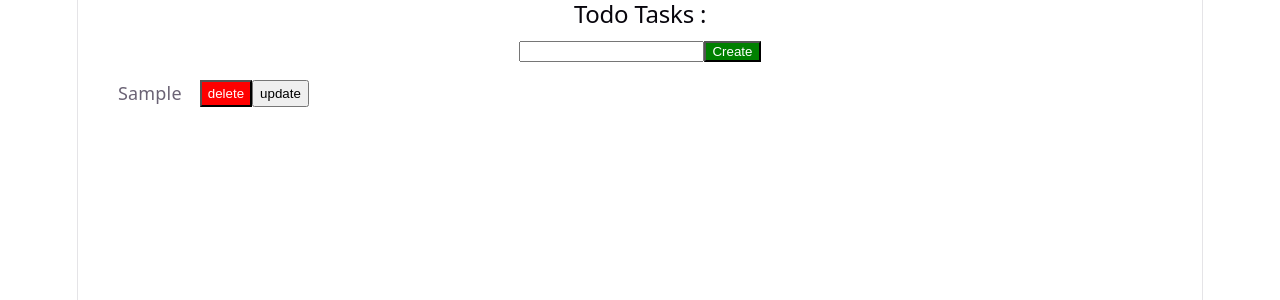
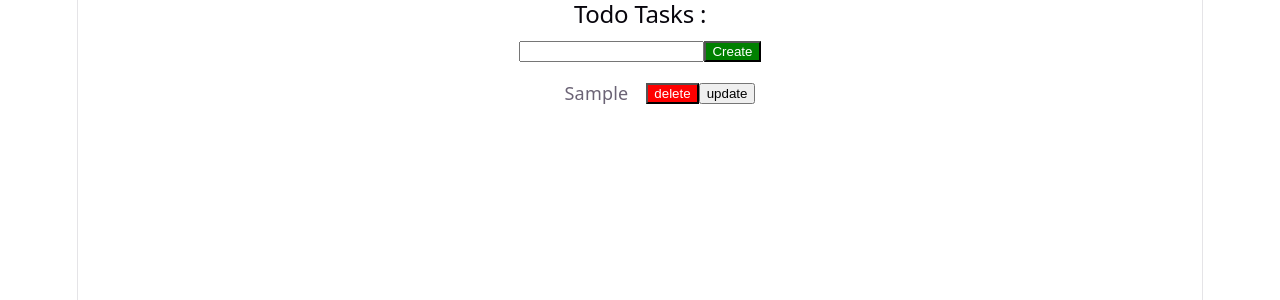
Before and after one commit to sahiba2503/myTodo, a React (Vite) app: page / in a window 1280 px wide. Both pictures are taken after typing "Sample" into the empty fields and a click on the button "Create". Shown: the top 300 px of the page. Built offline with nearby package versions, Linux system fonts and the light colour scheme.

Commit message:
add flex css

```diff
--- a/src/App.jsx
+++ b/src/App.jsx
@@ -37,7 +37,7 @@ setUpdate(index);
 }
   return (
 
-    <div>
+    <div >
       <h2>Todo Tasks : {todo}</h2>
       <form onSubmit={handleSubmit}>
         <input type="text"
@@ -45,9 +45,9 @@ setUpdate(index);
         onChange={(e)=>setTodo(e.target.value)} />
         <button type = "submit" style={{background:"green",color:"white"}}>Create</button>
       </form>
- <ul>
+ <ul >
   {task.map((name, index)=>(
-    <div style={{display:'flex'}}>
+    <div style={{display:"flex", alignItems:"center",justifyContent:"center"}}>
     <li style={{listStyle:"none"}} key={index}>{name}</li>
     <button style={{marginLeft:"1rem",background:"red",color:"white"}} onClick={() => deleteTask(index)}>delete</button>
     <button onClick={()=>updateTask(index)}>update</button>
```
